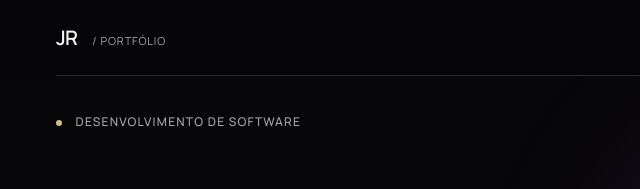
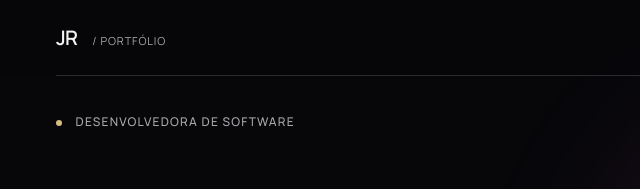
Before and after one commit to JuliaRomeira/portfolio-julia, a plain HTML site: page index.html in a window 1280 px wide. Shown: the top 189 px of the page, 0-640 px from the left. Drawn offline with Linux system fonts and the light colour scheme; a web font is replaced by a local one.

Commit message:
content: update hero label to desenvolvedora de software

```diff
--- a/index.html
+++ b/index.html
@@ -62,7 +62,7 @@
 
       <section class="container apresentacao" id="inicio" aria-labelledby="titulo">
         <div class="hero-edicao">
-          <p class="etiqueta"><span class="status-ponto" aria-hidden="true"></span> Desenvolvimento de Software</p>
+          <p class="etiqueta"><span class="status-ponto" aria-hidden="true"></span> Desenvolvedora de software</p>
           <p class="etiqueta">Brasil — 2026</p>
         </div>
         <div class="hero-composicao">
```
